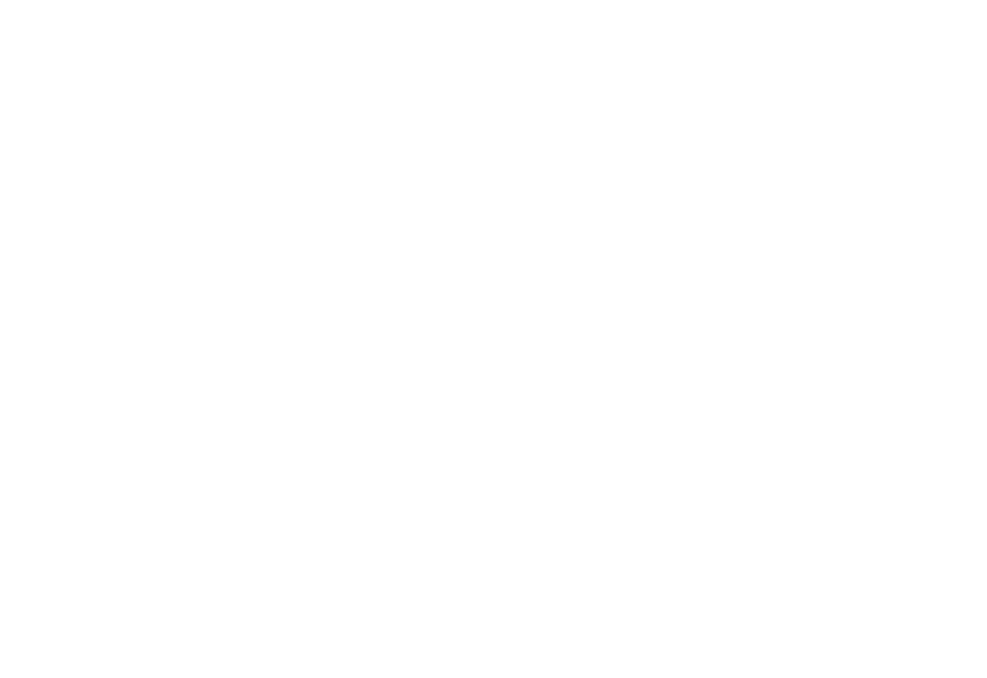
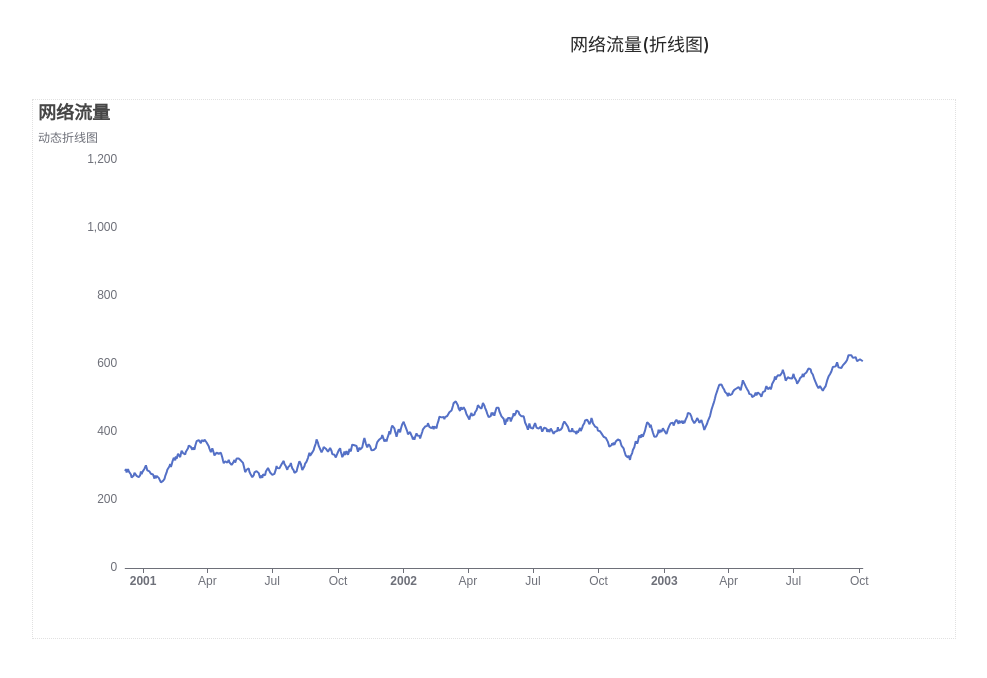
Before and after one commit to levinhax/qiankun-micro-react-vite, a React (Vite) app: page /echarts/dynamicLineChart in a window 1280 px wide. Before the commit this address had no page. Shown: the top 678 px of the page, without its empty margins (0-987 px from the left). Built offline with nearby package versions, Linux system fonts and the light colour scheme; what vite-plugin-qiankun would draw is missing.

Commit message:
feat: 动态折线图

```diff
--- /dev/null
+++ b/src/components/dynamicLineChart/index.tsx
@@ -0,0 +1,129 @@
+import React, { useEffect, useRef } from 'react'
+import * as echarts from 'echarts/core'
+import { LineChart, LineSeriesOption } from 'echarts/charts' // 系列类型的定义后缀都为 SeriesOption
+import {
+  TitleComponent,
+  // 组件类型的定义后缀都为 ComponentOption
+  TitleComponentOption,
+  TooltipComponent,
+  TooltipComponentOption,
+  GridComponent,
+  GridComponentOption,
+  LegendComponent,
+  LegendComponentOption,
+  MarkPointComponent,
+  MarkPointComponentOption,
+  MarkLineComponent,
+  MarkLineComponentOption,
+  ToolboxComponent,
+  ToolboxComponentOption,
+} from 'echarts/components'
+import { CanvasRenderer } from 'echarts/renderers'
+
+// 通过 ComposeOption 来组合出一个只有必须组件和图表的 Option 类型
+type ECOption = echarts.ComposeOption<
+  | LineSeriesOption
+  | TitleComponentOption
+  | TooltipComponentOption
+  | GridComponentOption
+  | LegendComponentOption
+  | MarkPointComponentOption
+  | MarkLineComponentOption
+  | ToolboxComponentOption
+>
+
+// 注册必须的组件
+echarts.use([
+  TitleComponent,
+  TooltipComponent,
+  GridComponent,
+  LegendComponent,
+  MarkPointComponent,
+  MarkLineComponent,
+  ToolboxComponent,
+  LineChart,
+  CanvasRenderer,
+])
+
+interface DataItem {
+  name: string
+  value: [string, number]
+}
+
+interface IProps {
+  seriesData: DataItem[]
+}
+
+const ComDynamicLineChart: React.FC<IProps> = props => {
+  const chartRef: any = useRef() //拿到DOM容器
+  let chartInstance: any = null
+
+  const renderChart = () => {
+    const option: ECOption = {
+      title: {
+        text: '网络流量',
+        subtext: '动态折线图',
+      },
+      tooltip: {
+        trigger: 'axis',
+        formatter: function (params: any) {
+          params = params[0]
+          var date = new Date(params.name)
+          return date.getDate() + '/' + (date.getMonth() + 1) + '/' + date.getFullYear() + ' : ' + params.value[1]
+        },
+        axisPointer: {
+          animation: false,
+        },
+      },
+      xAxis: {
+        type: 'time',
+        splitLine: {
+          show: false,
+        },
+      },
+      yAxis: {
+        type: 'value',
+        boundaryGap: [0, '100%'],
+        splitLine: {
+          show: false,
+        },
+      },
+      series: [
+        {
+          name: '',
+          type: 'line',
+          showSymbol: false,
+          data: props.seriesData,
+        },
+      ],
+    }
+    const renderedInstance = echarts.getInstanceByDom(chartRef.current)
+    if (renderedInstance) {
+      chartInstance = renderedInstance
+    } else {
+      chartInstance = echarts.init(chartRef.current) // echart初始化容器
+    }
+    chartInstance.setOption(option)
+  }
+
+  // 每当props改变的时候就会实时重新渲染
+  useEffect(() => {
+    renderChart()
+  }, [props])
+
+  useEffect(() => {
+    window.addEventListener('resize', () => {
+      handleResize()
+    })
+  }, [])
+
+  const handleResize = () => {
+    if (chartInstance) {
+      chartInstance.resize()
+    }
+  }
+
+  return <div ref={chartRef} style={{ width: '100%', height: '100%' }}></div>
+}
+
+export default ComDynamicLineChart
--- a/src/router/modules/echarts.ts
+++ b/src/router/modules/echarts.ts
@@ -2,6 +2,7 @@
 import { IRouteProps } from '../IRoute'
 
 const LineChart = lazy(() => import('../../views/Charts/lineChart'))
+const DynamicLineChart = lazy(() => import('../../views/Charts/dynamicLineChart'))
 const DynamicBarChart = lazy(() => import('../../views/Charts/dynamicBarChart'))
 const ThreeDimensionalCylinder = lazy(() => import('../../views/Charts/threeDimensionalCylinder'))
 const PolygonColumnDiagram = lazy(() => import('../../views/Charts/polygonColumnDiagram'))
@@ -17,6 +18,14 @@
     meta: {
       requiresAuth: false,
       title: '折线图',
+    },
+  },
+  {
+    path: '/echarts/dynamicLineChart',
+    exact: true,
+    component: DynamicLineChart,
+    meta: {
+      title: '网络流量(动态折线图)',
     },
   },
   {
--- /dev/null
+++ b/src/views/Charts/dynamicLineChart.tsx
@@ -0,0 +1,58 @@
+import React, { useState, useEffect } from 'react'
+import ComDynamicLineChart from '../../components/dynamicLineChart'
+import './chart.css'
+
+function DynamicLineChartView() {
+  let now = new Date(2000, 10, 1)
+  const oneDay = 24 * 3600 * 1000
+  let randomVal = Math.random() * 1000
+
+  const initData = () => {
+    const data = []
+    for (let i = 0; i < 1000; i++) {
+      data.push(randomData())
+    }
+    return data
+  }
+  const randomData = () => {
+    now = new Date(+now + oneDay)
+    randomVal = randomVal + Math.random() * 21 - 10
+    return {
+      name: now.toString(),
+      value: [[now.getFullYear(), now.getMonth() + 1, now.getDate()].join('/'), Math.round(randomVal)],
+    }
+  }
+
+  const [chartData, setChartData] = useState<any[]>(() => initData())
+
+  useEffect(() => {
+    const tt = setInterval(() => {
+      for (let i = 0; i < 5; i++) {
+        setChartData(prevState => {
+          let stateData = JSON.parse(JSON.stringify(prevState))
+          stateData.shift()
+          stateData.push(randomData())
+          return stateData
+        })
+      }
+    }, 1000)
+
+    return () => clearInterval(tt)
+  }, [])
+
+  //   useEffect(() => {
+  //     console.log('chartData: ', chartData)
+  //   }, [chartData])
+
+  return (
+    <div className="chart-wrapper line-chart-wrapper">
+      <h2 className="title">网络流量(折线图)</h2>
+      <div className="chart-container">
+        <ComDynamicLineChart seriesData={chartData} />
+      </div>
+      <div className="other-container"></div>
+    </div>
+  )
+}
+
+export default DynamicLineChartView
```
